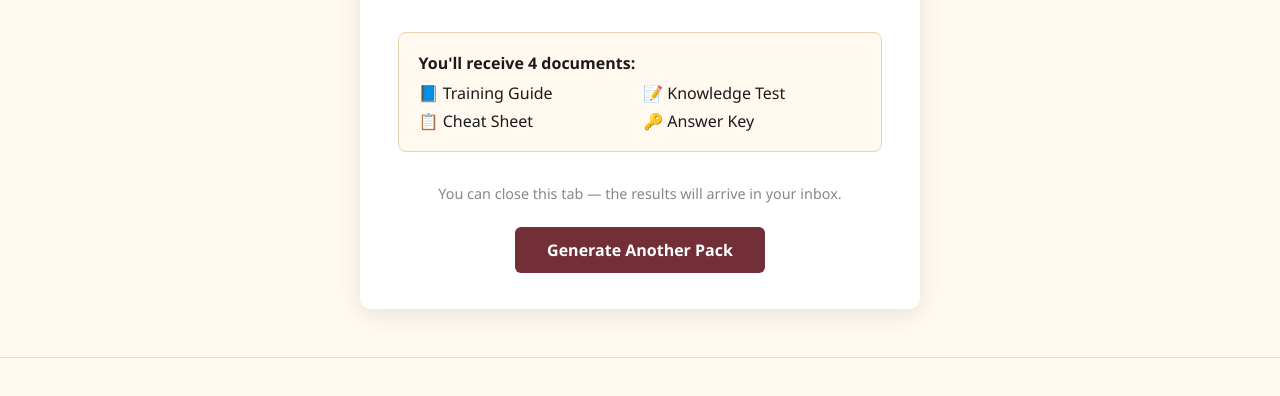
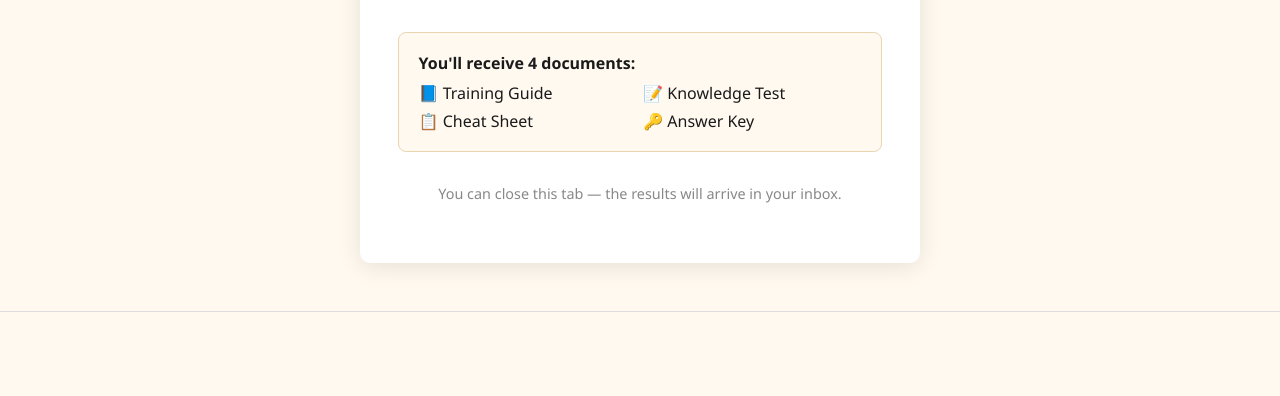
Before and after one commit to rom2o/SavvySipping, a Flask app: template wine_trainer/templates/processing.html in a window 1280 px wide. Shown: the part 472-868 px from the top of the page. After the commit the page ends 784 px from the top, so only its background shows below. Run offline with Flask 3, Linux system fonts and the light colour scheme; the template is opened without the code that fills it, so the values that code supplies are empty.

Commit message:
Remove 'Generate Another Pack' button from processing page

```diff
--- a/wine_trainer/templates/processing.html
+++ b/wine_trainer/templates/processing.html
@@ -41,10 +41,6 @@
         You can close this tab — the results will arrive in your inbox.
       </p>
 
-      <a href="/" style="display:inline-block;background:#722F37;color:#fff;padding:0.75rem 2rem;border-radius:6px;text-decoration:none;font-weight:600;">
-        Generate Another Pack
-      </a>
-
     </div>
   </main>
 
```
